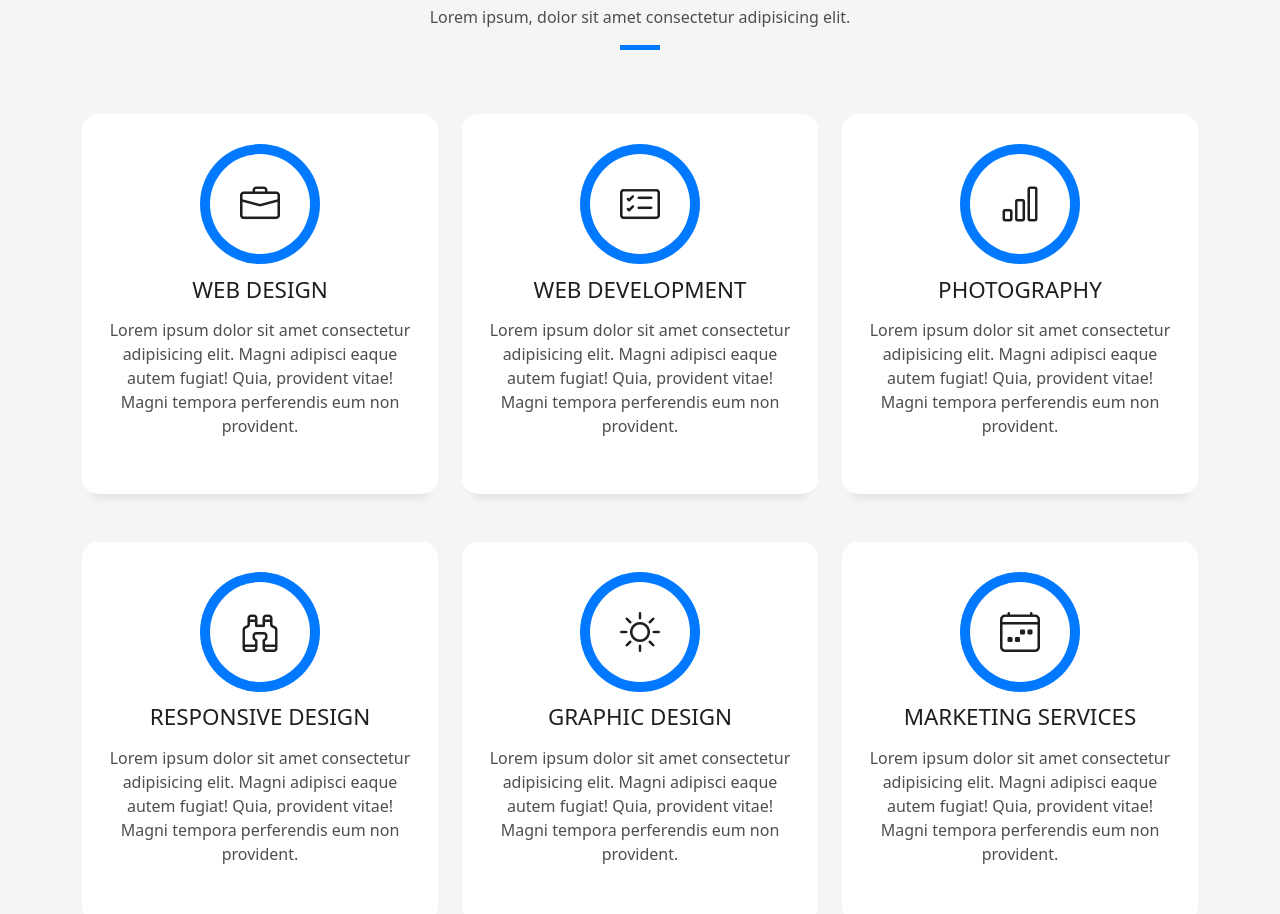
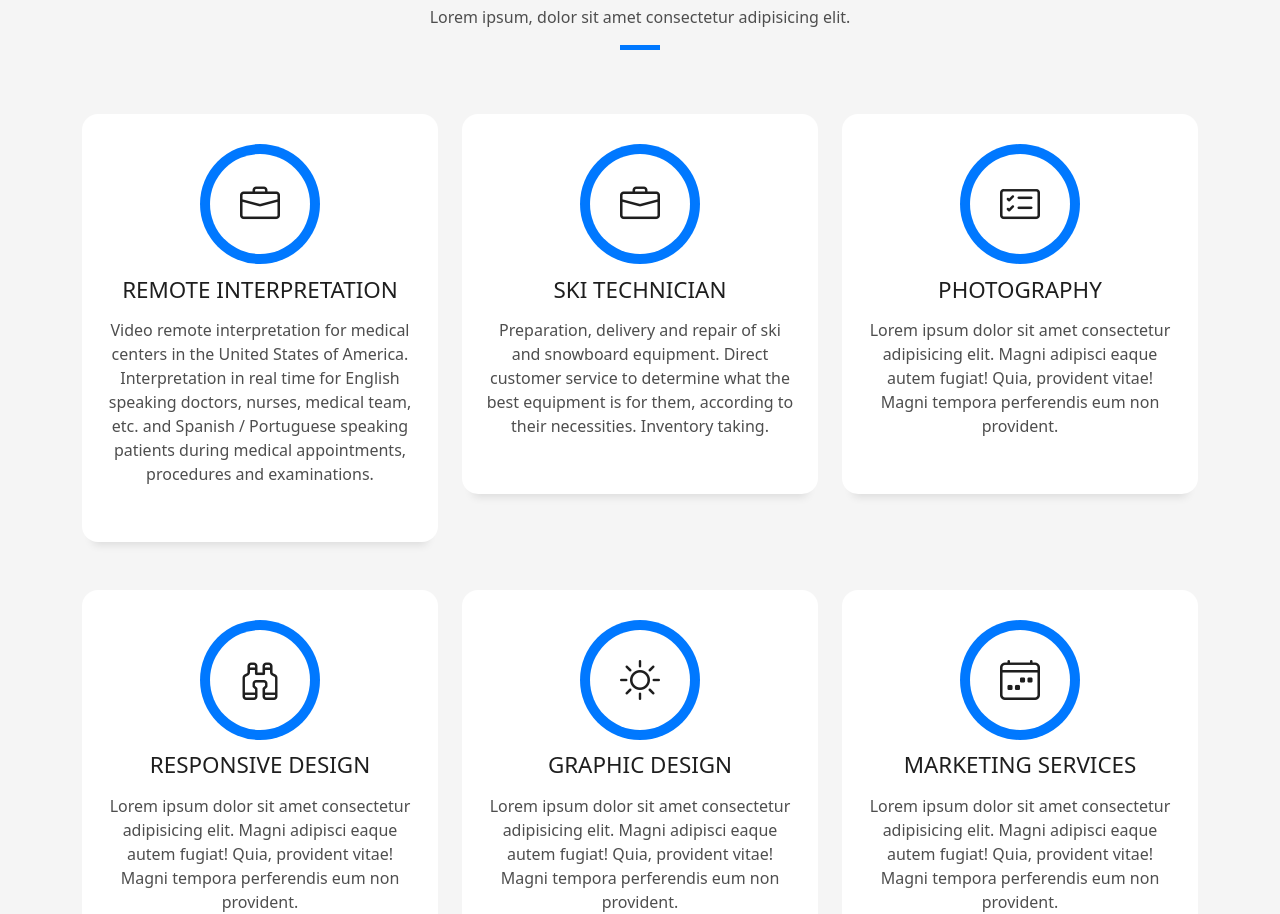
Before and after one commit to Gbaldeonb/Portafolio, a plain HTML site: page index.html in a window 1280 px wide. Shown: the part 2557-3471 px from the top of the page. Drawn offline with Linux system fonts and the light colour scheme.

Commit message:
Update index.html

```diff
--- a/index.html
+++ b/index.html
@@ -188,11 +188,22 @@
                 <span class="ico-circle"><i class="bi bi-briefcase"></i></span>
               </div>
               <div class="service-content">
-                <h2 class="s-title">Web Design</h2>
+                <h2 class="s-title">Remote Interpretation</h2>
                 <p class="s-description text-center">
-                  Lorem ipsum dolor sit amet consectetur adipisicing elit. Magni adipisci eaque autem fugiat! Quia,
-                  provident vitae! Magni
-                  tempora perferendis eum non provident.
+                  Video remote interpretation for medical centers in the United States of America. Interpretation in real time for English speaking doctors, nurses, medical team, etc. and Spanish / Portuguese speaking patients during medical appointments, procedures and examinations.
+                </p>
+              </div>
+            </div>
+          </div>
+          <div class="col-md-4">
+            <div class="service-box">
+              <div class="service-ico">
+                <span class="ico-circle"><i class="bi bi-briefcase"></i></span>
+              </div>
+              <div class="service-content">
+                <h2 class="s-title">Ski Technician</h2>
+                <p class="s-description text-center">
+                  Preparation, delivery and repair of ski and snowboard equipment. Direct customer service to determine what the best equipment is for them, according to their necessities. Inventory taking.
                 </p>
               </div>
             </div>
@@ -201,21 +212,6 @@
             <div class="service-box">
               <div class="service-ico">
                 <span class="ico-circle"><i class="bi bi-card-checklist"></i></span>
-              </div>
-              <div class="service-content">
-                <h2 class="s-title">Web Development</h2>
-                <p class="s-description text-center">
-                  Lorem ipsum dolor sit amet consectetur adipisicing elit. Magni adipisci eaque autem fugiat! Quia,
-                  provident vitae! Magni
-                  tempora perferendis eum non provident.
-                </p>
-              </div>
-            </div>
-          </div>
-          <div class="col-md-4">
-            <div class="service-box">
-              <div class="service-ico">
-                <span class="ico-circle"><i class="bi bi-bar-chart"></i></span>
               </div>
               <div class="service-content">
                 <h2 class="s-title">Photography</h2>
```
